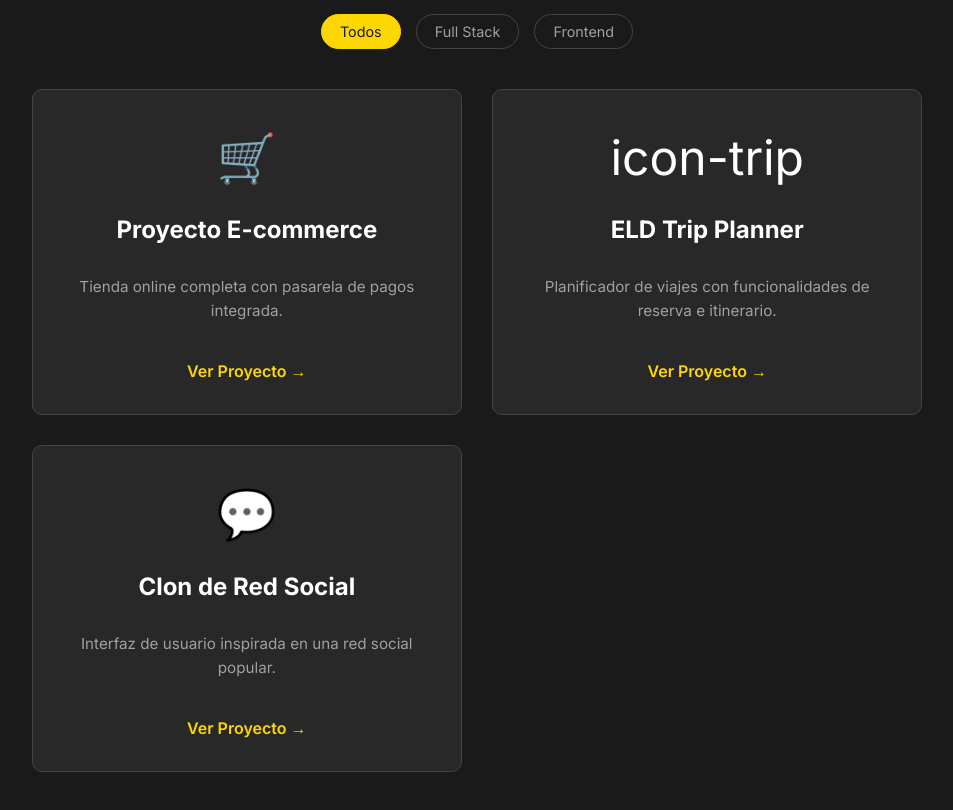
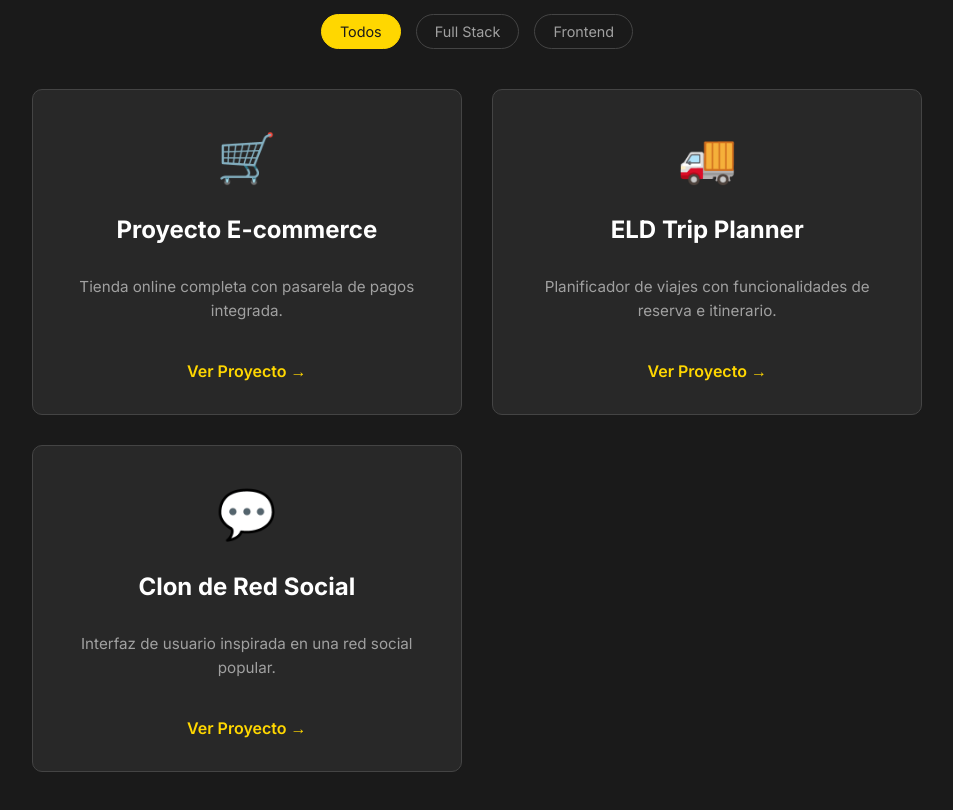
Before and after one commit to matii1942/Portafolio, a React (Vite) app: page / in a window 1280 px wide. Shown: the part 1540-2350 px from the top of the page, without its empty margins (163-1116 px from the left). Built offline with nearby package versions, Linux system fonts and the light colour scheme.

Commit message:
Add truck icon to trip project

```diff
--- a/src/components/Projects.tsx
+++ b/src/components/Projects.tsx
@@ -21,7 +21,7 @@ const projectLinks: ProjectLink[] = [
     title: 'ELD Trip Planner',
     description: 'Planificador de viajes con funcionalidades de reserva e itinerario.',
     url: 'https://eld-trip-planner-livid-tau.vercel.app/',
-    icon: 'icon-trip',
+    icon: '🚚',
   },
   {
     title: 'Clon de Red Social',
```
